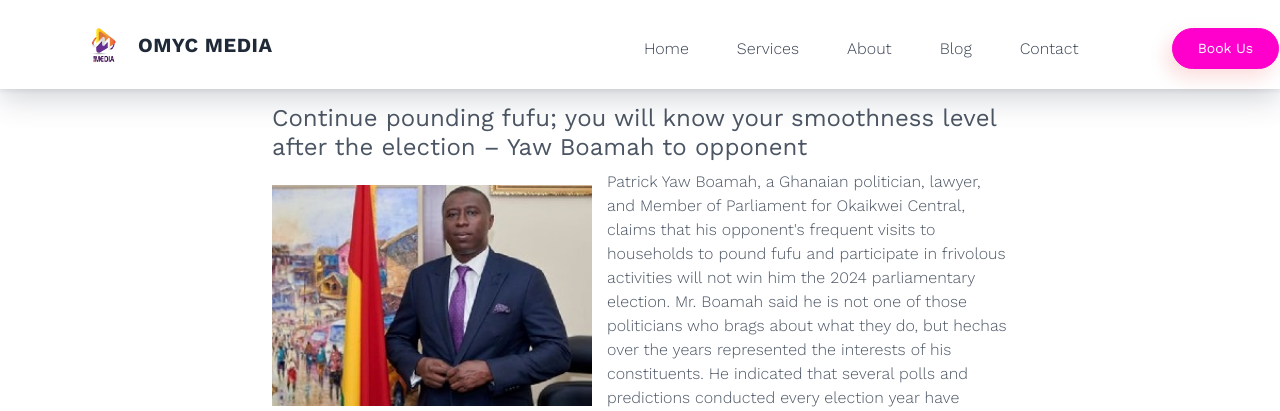
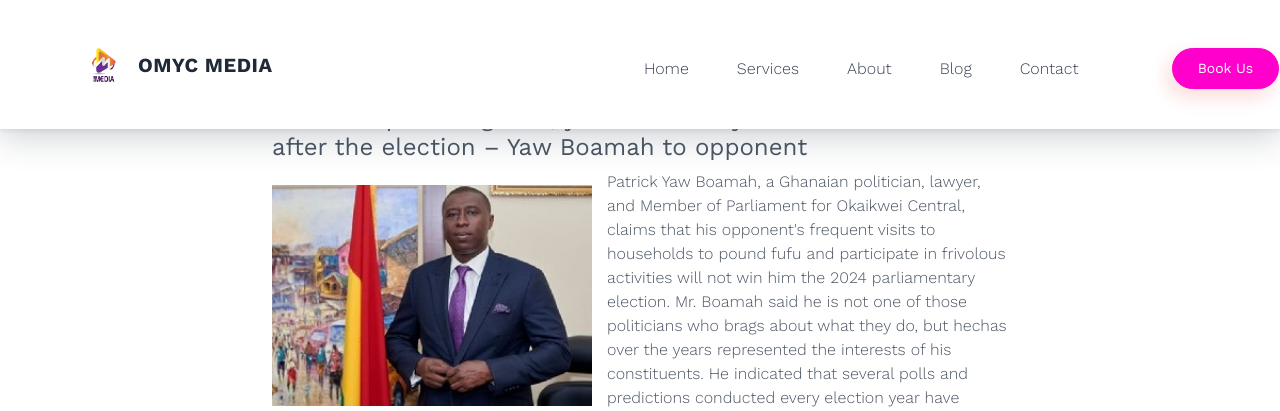
Before and after one commit to Sheamusticals/omycmedia, a Django app: page /post/1/ in a window 1280 px wide. Shown: the top 411 px of the page. Run offline with Django 5.2, Linux system fonts and the light colour scheme; data comes from the database, SQL or seed files in the repository; some libraries are stand-ins or nearby versions.

Commit message:
new changes

```diff
--- a/templates/archive.html
+++ b/templates/archive.html
@@ -84,7 +84,7 @@
 <body class="bg-white text-gray-600 work-sans leading-normal text-base tracking-normal">
 
     <!--Nav-->
-    <nav id="header" class="w-full z-30 top-0 py-1 fixed bg-white shadow">
+    <nav id="header" class="w-full z-30 top-0 py-4 fixed bg-white shadow">
         <div class="w-full container mx-auto flex flex-wrap items-center justify-between mt-0 px-0 py-0">
 
             <label for="menu-toggle" class="cursor-pointer md:hidden block">
@@ -113,7 +113,7 @@
                     <div class="flex items-center space-x-2">
                         <img src="{% static 'img/my logo.jpg' %}" alt="Logo" class="h-12">
                     </div>
-                    <div style="padding-right: 50px;"> OMYC MEDIA</div>
+                    <div style="padding-right: 120px;"> OMYC MEDIA</div>
                 </a>
             </div>
 
--- a/templates/blog.html
+++ b/templates/blog.html
@@ -84,7 +84,7 @@
 <body class="bg-white text-gray-600 work-sans leading-normal text-base tracking-normal">
 
     <!--Nav-->
-    <nav id="header" class="w-full z-30 top-0 py-1 fixed bg-white shadow">
+    <nav id="header" class="w-full z-30 top-0 py-4 fixed bg-white shadow">
         <div class="w-full container mx-auto flex flex-wrap items-center justify-between mt-0 px-0 py-0">
 
             <label for="menu-toggle" class="cursor-pointer md:hidden block">
@@ -113,7 +113,7 @@
                     <div class="flex items-center space-x-2">
                         <img src="{% static 'img/my logo.jpg' %}" alt="Logo" class="h-12">
                     </div>
-                    <div style="padding-right: 50px;"> OMYC MEDIA</div>
+                    <div style="padding-right: 120px;> OMYC MEDIA</div>
                 </a>
             </div>
 
--- a/templates/blog_by_type.html
+++ b/templates/blog_by_type.html
@@ -84,7 +84,7 @@
 <body class="bg-white text-gray-600 work-sans leading-normal text-base tracking-normal">
 
     <!--Nav-->
-    <nav id="header" class="w-full z-30 top-0 py-1 fixed bg-white shadow">
+    <nav id="header" class="w-full z-30 top-0 py-4 fixed bg-white shadow">
         <div class="w-full container mx-auto flex flex-wrap items-center justify-between mt-0 px-0 py-0">
 
             <label for="menu-toggle" class="cursor-pointer md:hidden block">
@@ -113,7 +113,7 @@
                     <div class="flex items-center space-x-2">
                         <img src="{% static 'img/my logo.jpg' %}" alt="Logo" class="h-12">
                     </div>
-                    <div style="padding-right: 50px;"> OMYC MEDIA</div>
+                    <div style="padding-right: 120px;"> OMYC MEDIA</div>
                 </a>
             </div>
 
--- a/templates/booking.html
+++ b/templates/booking.html
@@ -82,7 +82,7 @@
 <body class="bg-white text-gray-600 work-sans leading-normal text-base tracking-normal">
 
     <!--Nav-->
-    <nav id="header" class="w-full z-30 top-0 py-1 fixed bg-white shadow">
+    <nav id="header" class="w-full z-30 top-0 py-4 fixed bg-white shadow">
         <div class="w-full container mx-auto flex flex-wrap items-center justify-between mt-0 px-0 py-0">
 
             <label for="menu-toggle" class="cursor-pointer md:hidden block">
@@ -111,7 +111,7 @@
                     <div class="flex items-center space-x-2">
                         <img src="{% static 'img/my logo.jpg' %}" alt="Logo" class="h-12">
                     </div>
-                    <div style="padding-right: 50px;"> OMYC MEDIA</div>
+                    <div style="padding-right: 120px;"> OMYC MEDIA</div>
                 </a>
             </div>
 
--- a/templates/contact_us.html
+++ b/templates/contact_us.html
@@ -82,7 +82,7 @@
 <body class="bg-white text-gray-600 work-sans leading-normal text-base tracking-normal">
 
     <!--Nav-->
-    <nav id="header" class="w-full z-30 top-0 py-1 fixed bg-white shadow">
+    <nav id="header" class="w-full z-30 top-0 py-4 fixed bg-white shadow">
         <div class="w-full container mx-auto flex flex-wrap items-center justify-between mt-0 px-0 py-0">
 
             <label for="menu-toggle" class="cursor-pointer md:hidden block">
@@ -111,7 +111,7 @@
                     <div class="flex items-center space-x-2">
                         <img src="{% static 'img/my logo.jpg' %}" alt="Logo" class="h-12">
                     </div>
-                    <div style="padding-right: 50px;"> OMYC MEDIA</div>
+                    <div style="padding-right: 120px;"> OMYC MEDIA</div>
                 </a>
             </div>
 
--- a/templates/gallery.html
+++ b/templates/gallery.html
@@ -82,7 +82,7 @@
 <body class="bg-white text-gray-600 work-sans leading-normal text-base tracking-normal">
 
     <!--Nav-->
-    <nav id="header" class="w-full z-30 top-0 py-0 fixed bg-white shadow">
+    <nav id="header" class="w-full z-30 top-0 py-4 fixed bg-white shadow">
         <div class="w-full container mx-auto flex flex-wrap items-center justify-between mt-0 px-0 py-0">
 
             <label for="menu-toggle" class="cursor-pointer md:hidden block">
@@ -111,7 +111,7 @@
                     <div class="flex items-center space-x-2">
                         <img src="{% static 'img/my logo.jpg' %}" alt="Logo" class="h-12">
                     </div>
-                    <div style="padding-right: 50px;"> OMYC MEDIA</div>
+                    <div style="padding-right: 120px;"> OMYC MEDIA</div>
                 </a>
             </div>
 
--- a/templates/post.html
+++ b/templates/post.html
@@ -98,7 +98,7 @@
 <body class="bg-white text-gray-600 work-sans leading-normal text-base tracking-normal">
 
     <!--Nav-->
-    <nav id="header" class="w-full z-30 top-0 py-1 fixed bg-white shadow">
+    <nav id="header" class="w-full z-30 top-0 py-4 fixed bg-white shadow">
         <div class="w-full container mx-auto flex flex-wrap items-center justify-between mt-0 px-0 py-0">
 
             <label for="menu-toggle" class="cursor-pointer md:hidden block">
@@ -127,7 +127,7 @@
                     <div class="flex items-center space-x-2">
                         <img src="{% static 'img/my logo.jpg' %}" alt="Logo" class="h-12">
                     </div>
-                    <div style="padding-right: 50px;"> OMYC MEDIA</div>
+                    <div style="padding-right: 120px;"> OMYC MEDIA</div>
                 </a>
             </div>
 
```
